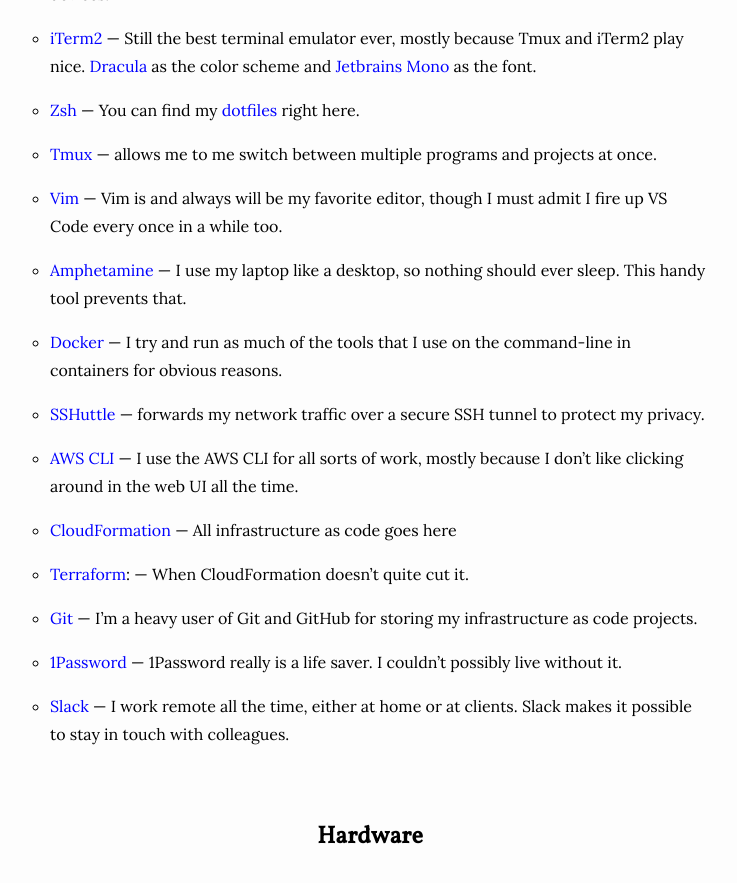
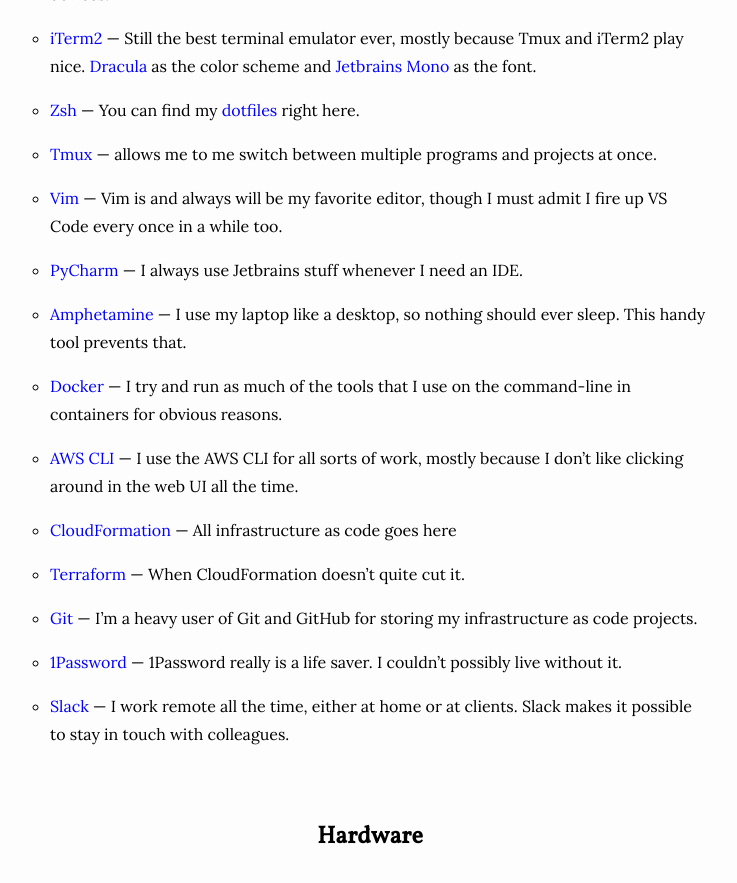
Before and after one commit to mijndert/website, a Jekyll site: the page built from _pages/uses.md, in a window 1280 px wide and 900 px high, scrolled down 554 px. Shown: the top 883 px of the window, without its empty margins (270-1007 px from the left). Built offline with Jekyll 4.4.1, drawn with Linux system fonts in a browser that asks for light colours.

Commit message:
typo + add pycharm

```diff
--- a/_pages/uses.md
+++ b/_pages/uses.md
@@ -14,12 +14,12 @@
 - [Zsh](https://www.zsh.org/) &mdash; You can find my [dotfiles](https://github.com/mijndert/dotfiles) right here.
 - [Tmux](https://github.com/tmux/tmux/wiki) &mdash; allows me to me switch between multiple programs and projects at once.
 - [Vim](https://www.vim.org/) &mdash; Vim is and always will be my favorite editor, though I must admit I fire up VS Code every once in a while too.
+- [PyCharm](https://www.jetbrains.com/pycharm/) &mdash; I always use Jetbrains stuff whenever I need an IDE.
 - [Amphetamine](https://itunes.apple.com/nl/app/amphetamine/id937984704?mt=12) &mdash; I use my laptop like a desktop, so nothing should ever sleep. This handy tool prevents that.
 - [Docker](https://www.docker.com) &mdash; I try and run as much of the tools that I use on the command-line in containers for obvious reasons.
-- [SSHuttle](https://github.com/sshuttle/sshuttle) &mdash; forwards my network traffic over a secure SSH tunnel to protect my privacy.
 - [AWS CLI](https://aws.amazon.com/cli/) &mdash; I use the AWS CLI for all sorts of work, mostly because I don't like clicking around in the web UI all the time.
 - [CloudFormation](https://aws.amazon.com/cloudformation/) &mdash; All infrastructure as code goes here
-- [Terraform](): &mdash; When CloudFormation doesn't quite cut it.
+- [Terraform](https://www.terraform.io/) &mdash; When CloudFormation doesn't quite cut it.
 - [Git](https://git-scm.com/) &mdash; I'm a heavy user of Git and GitHub for storing my infrastructure as code projects.
 - [1Password](https://1password.com) &mdash; 1Password really is a life saver. I couldn't possibly live without it.
 - [Slack](https://slackhq.com) &mdash; I work remote all the time, either at home or at clients. Slack makes it possible to stay in touch with colleagues.
```
